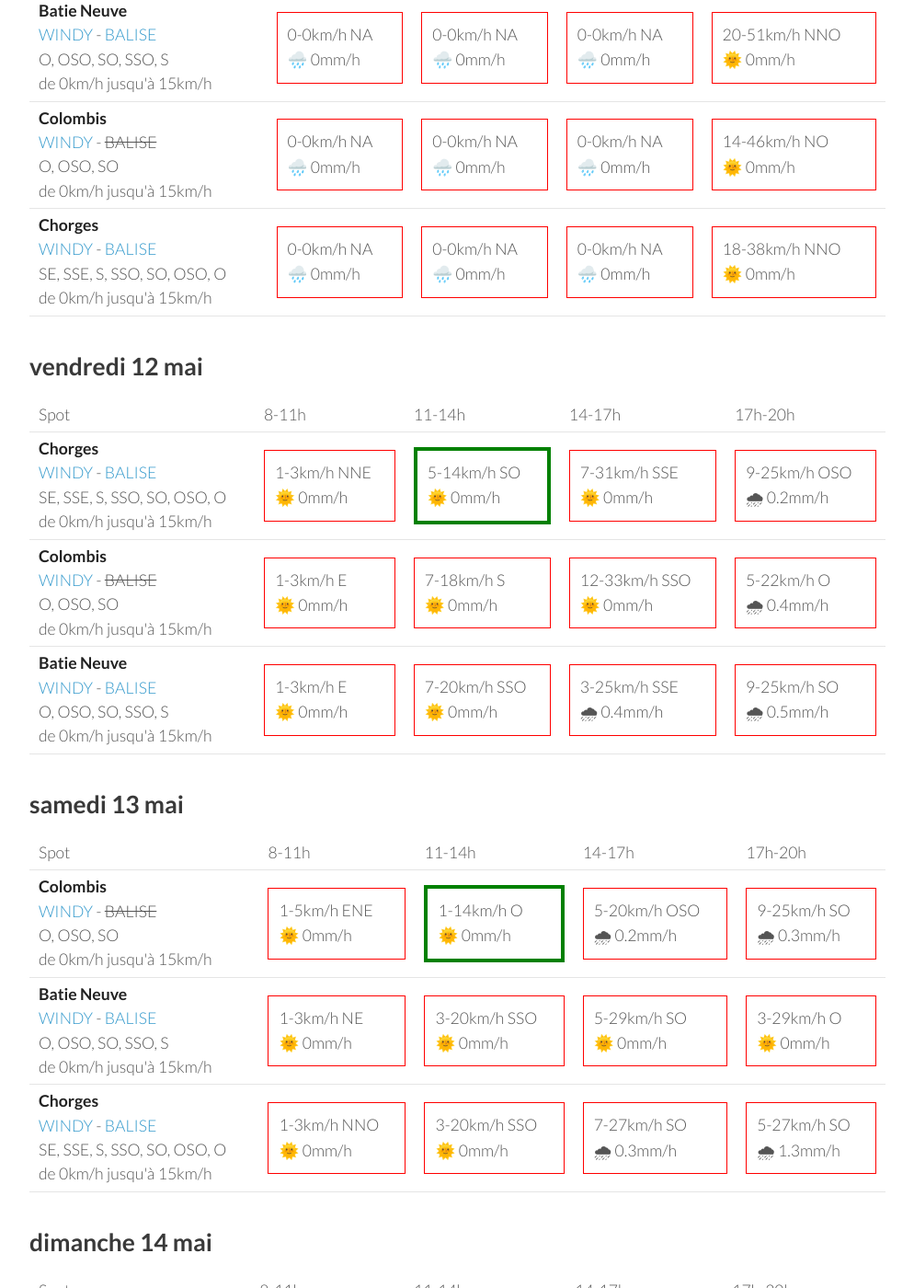
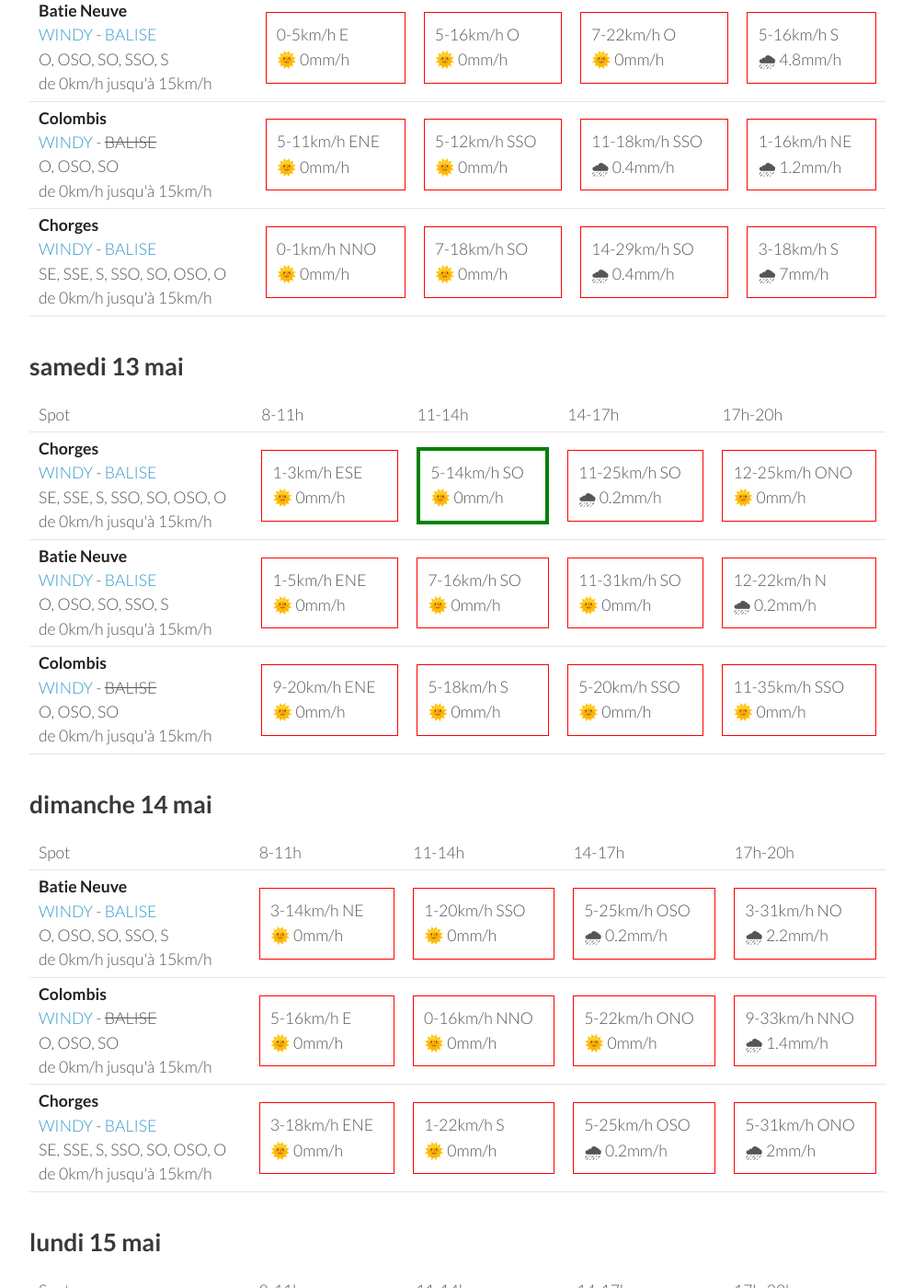
Before and after one commit to parapente-dans-le-nord/parapente-dans-le-nord.github.io, a Jekyll site: the page built from serre_poncon.markdown, in a window 1280 px wide and 1400 px high, scrolled down 373 px. Shown: the whole window at 92% size, without its empty margins (26-1020 px from the left). Built offline with Jekyll 4.4.1, drawn with Linux system fonts in a browser that asks for light colours; some of the changed text lies outside the part shown.

Commit message:
update index.markdown

```diff
--- a/serre_poncon.markdown
+++ b/serre_poncon.markdown
@@ -24,73 +24,30 @@ page mise à jour le jeudi 11 mai 22:31
 <tr>
         <td><strong>Batie Neuve</strong><br><a href="https://windy.com/44.584/6.236?44.559,6.262,10,m:eTtagly">WINDY</a> - <span class=""><a href="https://www.openwindmap.org/PP554">BALISE</a> </span><br> <span class="vent-favorable">O, OSO, SO, SSO, S</span><br><span class="force-vent">de 0km/h jusqu'à 15km/h</span> </td>
 
-            <td><div class="not-flyable"><p>0-0km/h NA</p><p>🌧️ 0mm/h</p></div></td>
-            <td><div class="not-flyable"><p>0-0km/h NA</p><p>🌧️ 0mm/h</p></div></td>
-            <td><div class="not-flyable"><p>0-0km/h NA</p><p>🌧️ 0mm/h</p></div></td>
-            <td><div class="not-flyable"><p>20-51km/h NNO</p><p>🌞 0mm/h</p></div></td>
-
-    </tr>
-<tr>
-        <td><strong>Colombis</strong><br><a href="https://windy.com/44.494/6.216?44.559,6.262,10">WINDY</a> - <span class="no-balise"> BALISE </span><br> <span class="vent-favorable">O, OSO, SO</span><br><span class="force-vent">de 0km/h jusqu'à 15km/h</span> </td>
-
-            <td><div class="not-flyable"><p>0-0km/h NA</p><p>🌧️ 0mm/h</p></div></td>
-            <td><div class="not-flyable"><p>0-0km/h NA</p><p>🌧️ 0mm/h</p></div></td>
-            <td><div class="not-flyable"><p>0-0km/h NA</p><p>🌧️ 0mm/h</p></div></td>
-            <td><div class="not-flyable"><p>14-46km/h NO</p><p>🌞 0mm/h</p></div></td>
-
-    </tr>
-<tr>
-        <td><strong>Chorges</strong><br><a href="https://windy.com/44.578/6.280?44.559,6.262,10">WINDY</a> - <span class=""><a href="https://www.openwindmap.org/PP554">BALISE</a> </span><br> <span class="vent-favorable">SE, SSE, S, SSO, SO, OSO, O</span><br><span class="force-vent">de 0km/h jusqu'à 15km/h</span> </td>
-
-            <td><div class="not-flyable"><p>0-0km/h NA</p><p>🌧️ 0mm/h</p></div></td>
-            <td><div class="not-flyable"><p>0-0km/h NA</p><p>🌧️ 0mm/h</p></div></td>
-            <td><div class="not-flyable"><p>0-0km/h NA</p><p>🌧️ 0mm/h</p></div></td>
-            <td><div class="not-flyable"><p>18-38km/h NNO</p><p>🌞 0mm/h</p></div></td>
-
-    </tr>
-
-</tbody>
-</table>
-{:/}
-## vendredi 12 mai
-
-{::nomarkdown}
-<table>
-  <tbody>
-    <tr>
-      <td>Spot</td>
-      <td>8-11h</td>
-      <td>11-14h</td>
-      <td>14-17h</td>
-      <td>17h-20h</td>
-    </tr>
-<tr>
-        <td><strong>Chorges</strong><br><a href="https://windy.com/44.578/6.280?44.559,6.262,10">WINDY</a> - <span class=""><a href="https://www.openwindmap.org/PP554">BALISE</a> </span><br> <span class="vent-favorable">SE, SSE, S, SSO, SO, OSO, O</span><br><span class="force-vent">de 0km/h jusqu'à 15km/h</span> </td>
-
-            <td><div class="not-flyable"><p>1-3km/h NNE</p><p>🌞 0mm/h</p></div></td>
-            <td><div class="flyable"><p>5-14km/h SO</p><p>🌞 0mm/h</p></div></td>
-            <td><div class="not-flyable"><p>7-31km/h SSE</p><p>🌞 0mm/h</p></div></td>
-            <td><div class="not-flyable"><p>9-25km/h OSO</p><p>🌧 0.2mm/h</p></div></td>
+            <td><div class="not-flyable"><p>0-5km/h E</p><p>🌞 0mm/h</p></div></td>
+            <td><div class="not-flyable"><p>5-16km/h O</p><p>🌞 0mm/h</p></div></td>
+            <td><div class="not-flyable"><p>7-22km/h O</p><p>🌞 0mm/h</p></div></td>
+            <td><div class="not-flyable"><p>5-16km/h S</p><p>🌧 4.8mm/h</p></div></td>
 
 
     </tr>
 <tr>
         <td><strong>Colombis</strong><br><a href="https://windy.com/44.494/6.216?44.559,6.262,10">WINDY</a> - <span class="no-balise"> BALISE </span><br> <span class="vent-favorable">O, OSO, SO</span><br><span class="force-vent">de 0km/h jusqu'à 15km/h</span> </td>
 
-            <td><div class="not-flyable"><p>1-3km/h E</p><p>🌞 0mm/h</p></div></td>
-            <td><div class="not-flyable"><p>7-18km/h S</p><p>🌞 0mm/h</p></div></td>
-            <td><div class="not-flyable"><p>12-33km/h SSO</p><p>🌞 0mm/h</p></div></td>
-            <td><div class="not-flyable"><p>5-22km/h O</p><p>🌧 0.4mm/h</p></div></td>
+            <td><div class="not-flyable"><p>5-11km/h ENE</p><p>🌞 0mm/h</p></div></td>
+            <td><div class="not-flyable"><p>5-12km/h SSO</p><p>🌞 0mm/h</p></div></td>
+            <td><div class="not-flyable"><p>11-18km/h SSO</p><p>🌧 0.4mm/h</p></div></td>
+            <td><div class="not-flyable"><p>1-16km/h NE</p><p>🌧 1.2mm/h</p></div></td>
 
 
     </tr>
 <tr>
-        <td><strong>Batie Neuve</strong><br><a href="https://windy.com/44.584/6.236?44.559,6.262,10,m:eTtagly">WINDY</a> - <span class=""><a href="https://www.openwindmap.org/PP554">BALISE</a> </span><br> <span class="vent-favorable">O, OSO, SO, SSO, S</span><br><span class="force-vent">de 0km/h jusqu'à 15km/h</span> </td>
+        <td><strong>Chorges</strong><br><a href="https://windy.com/44.578/6.280?44.559,6.262,10">WINDY</a> - <span class=""><a href="https://www.openwindmap.org/PP554">BALISE</a> </span><br> <span class="vent-favorable">SE, SSE, S, SSO, SO, OSO, O</span><br><span class="force-vent">de 0km/h jusqu'à 15km/h</span> </td>
 
-            <td><div class="not-flyable"><p>1-3km/h E</p><p>🌞 0mm/h</p></div></td>
-            <td><div class="not-flyable"><p>7-20km/h SSO</p><p>🌞 0mm/h</p></div></td>
-            <td><div class="not-flyable"><p>3-25km/h SSE</p><p>🌧 0.4mm/h</p></div></td>
-            <td><div class="not-flyable"><p>9-25km/h SO</p><p>🌧 0.5mm/h</p></div></td>
+            <td><div class="not-flyable"><p>0-1km/h NNO</p><p>🌞 0mm/h</p></div></td>
+            <td><div class="not-flyable"><p>7-18km/h SO</p><p>🌞 0mm/h</p></div></td>
+            <td><div class="not-flyable"><p>14-29km/h SO</p><p>🌧 0.4mm/h</p></div></td>
+            <td><div class="not-flyable"><p>3-18km/h S</p><p>🌧 7mm/h</p></div></td>
 
 
     </tr>
@@ -111,32 +68,32 @@ page mise à jour le jeudi 11 mai 22:31
       <td>17h-20h</td>
     </tr>
 <tr>
-        <td><strong>Colombis</strong><br><a href="https://windy.com/44.494/6.216?44.559,6.262,10">WINDY</a> - <span class="no-balise"> BALISE </span><br> <span class="vent-favorable">O, OSO, SO</span><br><span class="force-vent">de 0km/h jusqu'à 15km/h</span> </td>
+        <td><strong>Chorges</strong><br><a href="https://windy.com/44.578/6.280?44.559,6.262,10">WINDY</a> - <span class=""><a href="https://www.openwindmap.org/PP554">BALISE</a> </span><br> <span class="vent-favorable">SE, SSE, S, SSO, SO, OSO, O</span><br><span class="force-vent">de 0km/h jusqu'à 15km/h</span> </td>
 
-            <td><div class="not-flyable"><p>1-5km/h ENE</p><p>🌞 0mm/h</p></div></td>
-            <td><div class="flyable"><p>1-14km/h O</p><p>🌞 0mm/h</p></div></td>
-            <td><div class="not-flyable"><p>5-20km/h OSO</p><p>🌧 0.2mm/h</p></div></td>
-            <td><div class="not-flyable"><p>9-25km/h SO</p><p>🌧 0.3mm/h</p></div></td>
+            <td><div class="not-flyable"><p>1-3km/h ESE</p><p>🌞 0mm/h</p></div></td>
+            <td><div class="flyable"><p>5-14km/h SO</p><p>🌞 0mm/h</p></div></td>
+            <td><div class="not-flyable"><p>11-25km/h SO</p><p>🌧 0.2mm/h</p></div></td>
+            <td><div class="not-flyable"><p>12-25km/h ONO</p><p>🌞 0mm/h</p></div></td>
 
 
     </tr>
 <tr>
         <td><strong>Batie Neuve</strong><br><a href="https://windy.com/44.584/6.236?44.559,6.262,10,m:eTtagly">WINDY</a> - <span class=""><a href="https://www.openwindmap.org/PP554">BALISE</a> </span><br> <span class="vent-favorable">O, OSO, SO, SSO, S</span><br><span class="force-vent">de 0km/h jusqu'à 15km/h</span> </td>
 
-            <td><div class="not-flyable"><p>1-3km/h NE</p><p>🌞 0mm/h</p></div></td>
-            <td><div class="not-flyable"><p>3-20km/h SSO</p><p>🌞 0mm/h</p></div></td>
-            <td><div class="not-flyable"><p>5-29km/h SO</p><p>🌞 0mm/h</p></div></td>
-            <td><div class="not-flyable"><p>3-29km/h O</p><p>🌞 0mm/h</p></div></td>
+            <td><div class="not-flyable"><p>1-5km/h ENE</p><p>🌞 0mm/h</p></div></td>
+            <td><div class="not-flyable"><p>7-16km/h SO</p><p>🌞 0mm/h</p></div></td>
+            <td><div class="not-flyable"><p>11-31km/h SO</p><p>🌞 0mm/h</p></div></td>
+            <td><div class="not-flyable"><p>12-22km/h N</p><p>🌧 0.2mm/h</p></div></td>
 
 
     </tr>
 <tr>
-        <td><strong>Chorges</strong><br><a href="https://windy.com/44.578/6.280?44.559,6.262,10">WINDY</a> - <span class=""><a href="https://www.openwindmap.org/PP554">BALISE</a> </span><br> <span class="vent-favorable">SE, SSE, S, SSO, SO, OSO, O</span><br><span class="force-vent">de 0km/h jusqu'à 15km/h</span> </td>
+        <td><strong>Colombis</strong><br><a href="https://windy.com/44.494/6.216?44.559,6.262,10">WINDY</a> - <span class="no-balise"> BALISE </span><br> <span class="vent-favorable">O, OSO, SO</span><br><span class="force-vent">de 0km/h jusqu'à 15km/h</span> </td>
 
-            <td><div class="not-flyable"><p>1-3km/h NNO</p><p>🌞 0mm/h</p></div></td>
-            <td><div class="not-flyable"><p>3-20km/h SSO</p><p>🌞 0mm/h</p></div></td>
-            <td><div class="not-flyable"><p>7-27km/h SO</p><p>🌧 0.3mm/h</p></div></td>
-            <td><div class="not-flyable"><p>5-27km/h SO</p><p>🌧 1.3mm/h</p></div></td>
+            <td><div class="not-flyable"><p>9-20km/h ENE</p><p>🌞 0mm/h</p></div></td>
+            <td><div class="not-flyable"><p>5-18km/h S</p><p>🌞 0mm/h</p></div></td>
+            <td><div class="not-flyable"><p>5-20km/h SSO</p><p>🌞 0mm/h</p></div></td>
+            <td><div class="not-flyable"><p>11-35km/h SSO</p><p>🌞 0mm/h</p></div></td>
 
 
     </tr>
@@ -159,30 +116,30 @@ page mise à jour le jeudi 11 mai 22:31
 <tr>
         <td><strong>Batie Neuve</strong><br><a href="https://windy.com/44.584/6.236?44.559,6.262,10,m:eTtagly">WINDY</a> - <span class=""><a href="https://www.openwindmap.org/PP554">BALISE</a> </span><br> <span class="vent-favorable">O, OSO, SO, SSO, S</span><br><span class="force-vent">de 0km/h jusqu'à 15km/h</span> </td>
 
-            <td><div class="not-flyable"><p>1-12km/h ENE</p><p>🌞 0mm/h</p></div></td>
-            <td><div class="not-flyable"><p>3-22km/h OSO</p><p>🌞 0mm/h</p></div></td>
-            <td><div class="not-flyable"><p>7-27km/h OSO</p><p>🌞 0mm/h</p></div></td>
-            <td><div class="not-flyable"><p>7-31km/h ONO</p><p>🌧 0.3mm/h</p></div></td>
+            <td><div class="not-flyable"><p>3-14km/h NE</p><p>🌞 0mm/h</p></div></td>
+            <td><div class="not-flyable"><p>1-20km/h SSO</p><p>🌞 0mm/h</p></div></td>
+            <td><div class="not-flyable"><p>5-25km/h OSO</p><p>🌧 0.2mm/h</p></div></td>
+            <td><div class="not-flyable"><p>3-31km/h NO</p><p>🌧 2.2mm/h</p></div></td>
 
 
     </tr>
 <tr>
         <td><strong>Colombis</strong><br><a href="https://windy.com/44.494/6.216?44.559,6.262,10">WINDY</a> - <span class="no-balise"> BALISE </span><br> <span class="vent-favorable">O, OSO, SO</span><br><span class="force-vent">de 0km/h jusqu'à 15km/h</span> </td>
 
-            <td><div class="not-flyable"><p>3-14km/h E</p><p>🌞 0mm/h</p></div></td>
-            <td><div class="not-flyable"><p>3-18km/h ONO</p><p>🌞 0mm/h</p></div></td>
-            <td><div class="not-flyable"><p>5-22km/h OSO</p><p>🌧 0.2mm/h</p></div></td>
-            <td><div class="not-flyable"><p>11-31km/h SSO</p><p>🌧 1.7mm/h</p></div></td>
+            <td><div class="not-flyable"><p>5-16km/h E</p><p>🌞 0mm/h</p></div></td>
+            <td><div class="not-flyable"><p>0-16km/h NNO</p><p>🌞 0mm/h</p></div></td>
+            <td><div class="not-flyable"><p>5-22km/h ONO</p><p>🌞 0mm/h</p></div></td>
+            <td><div class="not-flyable"><p>9-33km/h NNO</p><p>🌧 1.4mm/h</p></div></td>
 
 
     </tr>
 <tr>
         <td><strong>Chorges</strong><br><a href="https://windy.com/44.578/6.280?44.559,6.262,10">WINDY</a> - <span class=""><a href="https://www.openwindmap.org/PP554">BALISE</a> </span><br> <span class="vent-favorable">SE, SSE, S, SSO, SO, OSO, O</span><br><span class="force-vent">de 0km/h jusqu'à 15km/h</span> </td>
 
-            <td><div class="not-flyable"><p>3-14km/h ENE</p><p>🌞 0mm/h</p></div></td>
-            <td><div class="not-flyable"><p>3-22km/h OSO</p><p>🌞 0mm/h</p></div></td>
-            <td><div class="not-flyable"><p>7-29km/h SO</p><p>🌧 0.5mm/h</p></div></td>
-            <td><div class="not-flyable"><p>5-31km/h SO</p><p>🌧 2mm/h</p></div></td>
+            <td><div class="not-flyable"><p>3-18km/h ENE</p><p>🌞 0mm/h</p></div></td>
+            <td><div class="not-flyable"><p>1-22km/h S</p><p>🌞 0mm/h</p></div></td>
+            <td><div class="not-flyable"><p>5-25km/h OSO</p><p>🌧 0.2mm/h</p></div></td>
+            <td><div class="not-flyable"><p>5-31km/h ONO</p><p>🌧 2mm/h</p></div></td>
 
 
     </tr>
@@ -205,17 +162,17 @@ page mise à jour le jeudi 11 mai 22:31
 <tr>
         <td><strong>Batie Neuve</strong><br><a href="https://windy.com/44.584/6.236?44.559,6.262,10,m:eTtagly">WINDY</a> - <span class=""><a href="https://www.openwindmap.org/PP554">BALISE</a> </span><br> <span class="vent-favorable">O, OSO, SO, SSO, S</span><br><span class="force-vent">de 0km/h jusqu'à 15km/h</span> </td>
 
-            <td><div class="not-flyable"><p>3-18km/h NNE</p><p>🌞 0mm/h</p></div></td>
-            <td><div class="not-flyable"><p>5-25km/h O</p><p>🌞 0mm/h</p></div></td>
-            <td><div class="not-flyable"><p>5-27km/h O</p><p>🌧 0.3mm/h</p></div></td>
-            <td><div class="not-flyable"><p>5-27km/h O</p><p>🌧 0.2mm/h</p></div></td>
+            <td><div class="not-flyable"><p>1-14km/h NNE</p><p>🌞 0mm/h</p></div></td>
+            <td><div class="not-flyable"><p>5-24km/h O</p><p>🌞 0mm/h</p></div></td>
+            <td><div class="not-flyable"><p>5-27km/h OSO</p><p>🌞 0mm/h</p></div></td>
+            <td><div class="not-flyable"><p>7-27km/h ONO</p><p>🌧 0.4mm/h</p></div></td>
 
 
     </tr>
 <tr>
         <td><strong>Colombis</strong><br><a href="https://windy.com/44.494/6.216?44.559,6.262,10">WINDY</a> - <span class="no-balise"> BALISE </span><br> <span class="vent-favorable">O, OSO, SO</span><br><span class="force-vent">de 0km/h jusqu'à 15km/h</span> </td>
 
-            <td><div class="not-flyable"><p>3-14km/h E</p><p>🌞 0mm/h</p></div></td>
+            <td><div class="not-flyable"><p>1-12km/h ESE</p><p>🌞 0mm/h</p></div></td>
             <td><div class="not-flyable"><p>5-20km/h ONO</p><p>🌞 0mm/h</p></div></td>
             <td><div class="not-flyable"><p>5-24km/h O</p><p>🌞 0mm/h</p></div></td>
             <td><div class="not-flyable"><p>9-25km/h NO</p><p>🌞 0mm/h</p></div></td>
@@ -225,8 +182,8 @@ page mise à jour le jeudi 11 mai 22:31
 <tr>
         <td><strong>Chorges</strong><br><a href="https://windy.com/44.578/6.280?44.559,6.262,10">WINDY</a> - <span class=""><a href="https://www.openwindmap.org/PP554">BALISE</a> </span><br> <span class="vent-favorable">SE, SSE, S, SSO, SO, OSO, O</span><br><span class="force-vent">de 0km/h jusqu'à 15km/h</span> </td>
 
-            <td><div class="not-flyable"><p>3-18km/h NE</p><p>🌞 0mm/h</p></div></td>
-            <td><div class="not-flyable"><p>3-24km/h OSO</p><p>🌞 0mm/h</p></div></td>
+            <td><div class="not-flyable"><p>3-16km/h NE</p><p>🌞 0mm/h</p></div></td>
+            <td><div class="not-flyable"><p>3-22km/h OSO</p><p>🌞 0mm/h</p></div></td>
             <td><div class="not-flyable"><p>7-29km/h OSO</p><p>🌞 0mm/h</p></div></td>
             <td><div class="not-flyable"><p>7-29km/h ONO</p><p>🌧 0.3mm/h</p></div></td>
 
@@ -249,22 +206,22 @@ page mise à jour le jeudi 11 mai 22:31
       <td>17h-20h</td>
     </tr>
 <tr>
-        <td><strong>Batie Neuve</strong><br><a href="https://windy.com/44.584/6.236?44.559,6.262,10,m:eTtagly">WINDY</a> - <span class=""><a href="https://www.openwindmap.org/PP554">BALISE</a> </span><br> <span class="vent-favorable">O, OSO, SO, SSO, S</span><br><span class="force-vent">de 0km/h jusqu'à 15km/h</span> </td>
-
-            <td><div class="not-flyable"><p>3-16km/h N</p><p>🌞 0mm/h</p></div></td>
-            <td><div class="not-flyable"><p>3-24km/h ONO</p><p>🌞 0mm/h</p></div></td>
-            <td><div class="not-flyable"><p>5-37km/h N</p><p>🌧 0.7mm/h</p></div></td>
-            <td><div class="not-flyable"><p>7-33km/h NO</p><p>🌧 0.7mm/h</p></div></td>
-
-
-    </tr>
-<tr>
         <td><strong>Colombis</strong><br><a href="https://windy.com/44.494/6.216?44.559,6.262,10">WINDY</a> - <span class="no-balise"> BALISE </span><br> <span class="vent-favorable">O, OSO, SO</span><br><span class="force-vent">de 0km/h jusqu'à 15km/h</span> </td>
 
             <td><div class="not-flyable"><p>5-22km/h N</p><p>🌞 0mm/h</p></div></td>
             <td><div class="not-flyable"><p>12-38km/h NO</p><p>🌞 0mm/h</p></div></td>
             <td><div class="not-flyable"><p>18-50km/h NO</p><p>🌞 0mm/h</p></div></td>
             <td><div class="not-flyable"><p>18-53km/h NNO</p><p>🌞 0mm/h</p></div></td>
+
+
+    </tr>
+<tr>
+        <td><strong>Batie Neuve</strong><br><a href="https://windy.com/44.584/6.236?44.559,6.262,10,m:eTtagly">WINDY</a> - <span class=""><a href="https://www.openwindmap.org/PP554">BALISE</a> </span><br> <span class="vent-favorable">O, OSO, SO, SSO, S</span><br><span class="force-vent">de 0km/h jusqu'à 15km/h</span> </td>
+
+            <td><div class="not-flyable"><p>5-27km/h NNO</p><p>🌞 0mm/h</p></div></td>
+            <td><div class="not-flyable"><p>11-38km/h NO</p><p>🌞 0mm/h</p></div></td>
+            <td><div class="not-flyable"><p>14-48km/h NNO</p><p>🌞 0mm/h</p></div></td>
+            <td><div class="not-flyable"><p>12-51km/h NNO</p><p>🌞 0mm/h</p></div></td>
 
 
     </tr>
```
Also changed, not shown: other parts of serre_poncon.markdown (+2 -2 lines).
